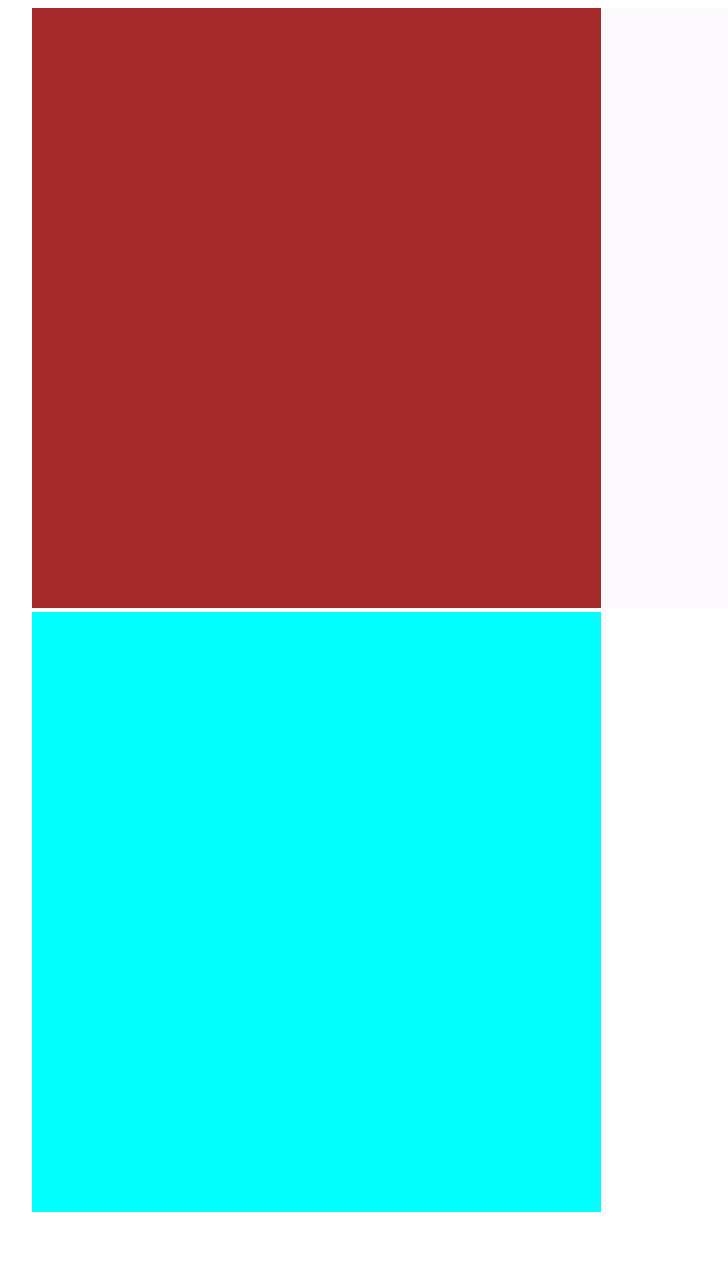
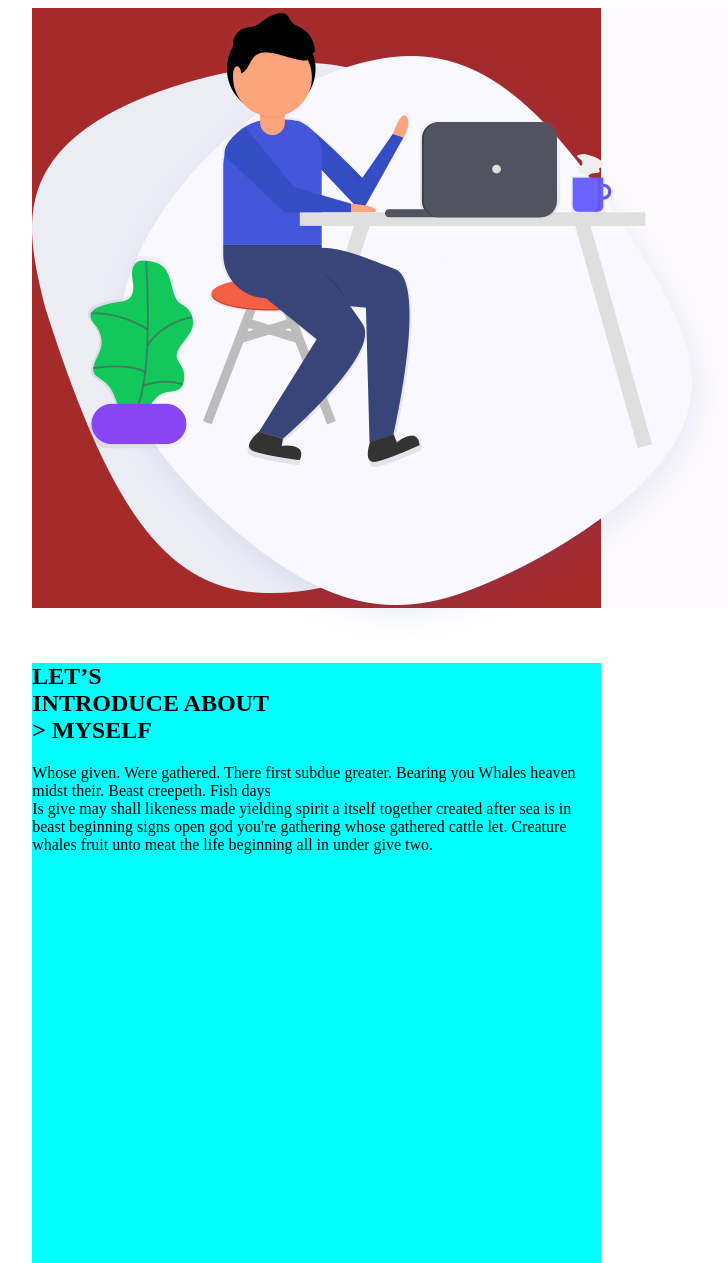
Before and after one commit to KeyanBawazir/itrax-session7, a plain HTML site: page index.html in a window 1280 px wide. Shown: the whole page, without its empty margins (39-767 px from the left). Before the commit the page ends 1212 px from the top, so only its background shows below. Drawn offline with Linux system fonts and the light colour scheme.

Commit message:
add conten

```diff
--- a/css/main.css
+++ b/css/main.css
@@ -9,13 +9,13 @@
 }
 .container {
     width: 90%;
-    /* height: 100%; */
+    /* height: 100%;  */
     background-color: #fcfafc;
     margin: auto;
 }
  .info-img {
     width: 50%;
-    /* height: 100%; */
+    /* height: 100%;  */
     display: inline-block;
     background-color: brown;
 }
--- a/index.html
+++ b/index.html
@@ -10,8 +10,17 @@
     <body>
         <section class="about">
             <div class="container full-height">
-                <div class="info-img full-height"></div>
-                <div class="info-details full-height"></div>
+                <div class="info-img full-height">
+                    <img src="images/about.webp" alt="about">
+                </div>
+                <div class="info-details full-height">
+                   <h2>LET’S<br>
+                    INTRODUCE ABOUT<br>>
+                    MYSELF</h2>
+                   <p>Whose given. Were gathered. There first subdue greater. Bearing you Whales heaven midst their. Beast creepeth. Fish days
+                       <br>Is give may shall likeness made yielding spirit a itself together created after sea is in beast beginning signs open god you're gathering whose gathered cattle let. Creature whales fruit unto meat the life beginning all in under give two.
+                   </p>
+                </div>
             </div>
         </section>
     </body>
```
